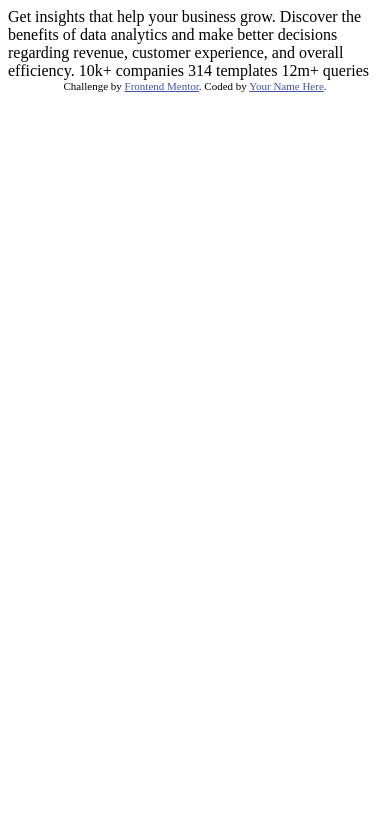
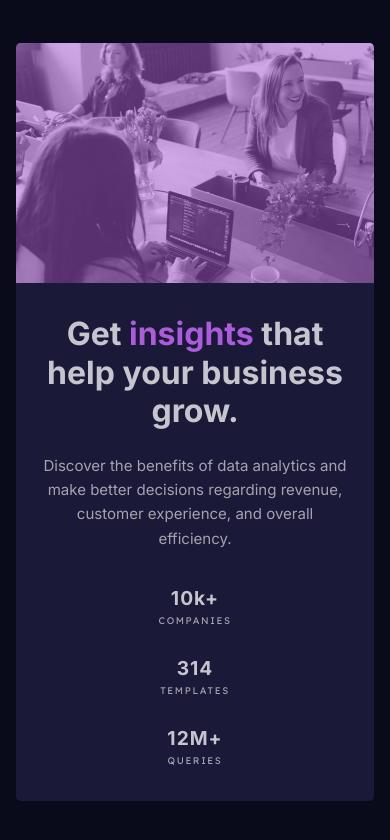
Before and after one commit to KristinaRadosavljevic/stats-preview-card-component, a website: page index.html in a window 390 px wide. Drawn offline with Linux system fonts and the light colour scheme.

Commit message:
Merge develop into main (#1)
* Set up Sass.

* Structured the HTML and styled for desktop.

* Added responsiveness.

* Updated the README file.

```diff
--- a/index.html
+++ b/index.html
@@ -1,33 +1,41 @@
 <!DOCTYPE html>
 <html lang="en">
-<head>
-  <meta charset="UTF-8">
-  <meta name="viewport" content="width=device-width, initial-scale=1.0"> <!-- displays site properly based on user's device -->
-
-  <link rel="icon" type="image/png" sizes="32x32" href="./images/favicon-32x32.png">
-
-  <title>Frontend Mentor | Stats preview card component</title>
-
-  <!-- Feel free to remove these styles or customise in your own stylesheet 👍 -->
-  <style>
-    .attribution { font-size: 11px; text-align: center; }
-    .attribution a { color: hsl(228, 45%, 44%); }
-  </style>
-</head>
-<body>
-
-  Get insights that help your business grow.
-
-  Discover the benefits of data analytics and make better decisions regarding revenue, customer
-  experience, and overall efficiency.
-
-  10k+ companies
-  314 templates
-  12m+ queries
-
-  <div class="attribution">
-    Challenge by <a href="https://www.frontendmentor.io?ref=challenge" target="_blank">Frontend Mentor</a>.
-    Coded by <a href="#">Your Name Here</a>.
-  </div>
-</body>
+  <head>
+    <meta charset="UTF-8" />
+    <meta name="viewport" content="width=device-width, initial-scale=1.0" />
+    <link
+      rel="icon"
+      type="image/png"
+      sizes="32x32"
+      href="./images/favicon-32x32.png"
+    />
+    <link rel="stylesheet" href="css/styles.css" />
+    <title>Kristina Radosavljevic | Stats preview card component</title>
+  </head>
+  <body>
+    <main>
+      <section>
+        <h1>Get <span>insights</span> that help your business grow.</h1>
+        <p class="description">
+          Discover the benefits of data analytics and make better decisions
+          regarding revenue, customer experience, and overall efficiency.
+        </p>
+        <div class="stats">
+          <div>
+            <p class="stats__number">10k+</p>
+            <p class="stats__label">companies</p>
+          </div>
+          <div>
+            <p class="stats__number">314</p>
+            <p class="stats__label">templates</p>
+          </div>
+          <div>
+            <p class="stats__number">12M+</p>
+            <p class="stats__label">queries</p>
+          </div>
+        </div>
+      </section>
+      <div class="img" role="img" aria-label="People in an office"></div>
+    </main>
+  </body>
 </html>
--- /dev/null
+++ b/scss/styles.scss
@@ -0,0 +1,120 @@
+@import url("https://fonts.googleapis.com/css2?family=Inter:wght@400;700&family=Lexend+Deca&display=swap");
+
+// Color variables
+$main-background: hsl(233, 47%, 7%);
+$card-background: hsl(244, 38%, 16%);
+$soft-violet: hsl(277, 64%, 61%);
+$white: hsl(0, 0%, 100%);
+$main-paragraph: hsla(0, 0%, 100%, 0.75);
+$stat-headings: hsla(0, 0%, 100%, 0.6);
+
+*,
+*::before,
+*::after {
+  margin: 0;
+  padding: 0;
+  box-sizing: border-box;
+}
+
+body {
+  font-size: 0.94rem;
+  font-family: "Inter", sans-serif;
+  background-color: $main-background;
+  display: flex;
+  align-items: center;
+  justify-content: center;
+  min-height: 100vh;
+  color: $main-paragraph;
+  line-height: 1.6;
+  padding: 1rem;
+}
+
+main {
+  width: 100%;
+  max-width: 65rem;
+  background-color: $card-background;
+  border-radius: 0.3rem;
+  overflow: hidden;
+  display: grid;
+  grid-template-columns: 1fr 1fr;
+}
+
+.img {
+  background: linear-gradient(
+      hsla(277, 64%, 61%, 0.5),
+      hsla(277, 64%, 61%, 0.5)
+    ),
+    url("../images/image-header-desktop.jpg") no-repeat center center/cover;
+}
+
+section {
+  margin: 4rem;
+
+  h1 {
+    font-size: 2rem;
+    font-weight: 700;
+    line-height: 1.2;
+    margin-bottom: 1.5rem;
+
+    span {
+      color: $soft-violet;
+    }
+  }
+
+  .description {
+    color: $stat-headings;
+    margin-bottom: 4rem;
+  }
+
+  .stats {
+    display: flex;
+    align-items: center;
+    gap: 4rem;
+
+    &__number {
+      font-size: 1.2rem;
+      font-weight: 700;
+      letter-spacing: 1px;
+    }
+
+    &__label {
+      font-family: "Lexend Deca", sans-serif;
+      text-transform: uppercase;
+      color: $stat-headings;
+      font-size: 0.6rem;
+      letter-spacing: 0.1rem;
+    }
+  }
+}
+
+// Media queries
+@media (max-width: 750px) {
+  main {
+    grid-template-columns: 1fr;
+    grid-template-rows: 15rem 1fr;
+    max-width: 25rem;
+    text-align: center;
+  }
+
+  .img {
+    grid-row: 1;
+    background: linear-gradient(
+        hsla(277, 64%, 61%, 0.5),
+        hsla(277, 64%, 61%, 0.5)
+      ),
+      url("../images/image-header-mobile.jpg") no-repeat center center/cover;
+  }
+
+  section {
+    margin: 2rem 1.5rem 2rem 1.5rem;
+
+    .description {
+      margin-bottom: 2rem;
+    }
+
+    .stats {
+      flex-direction: column;
+      gap: 1.5rem;
+    }
+  }
+}
```
Also changed, not shown: package.json (added, +22 -0 lines), README.md, css/styles.css (added), images/screenshot.png (added), 2 other files.
